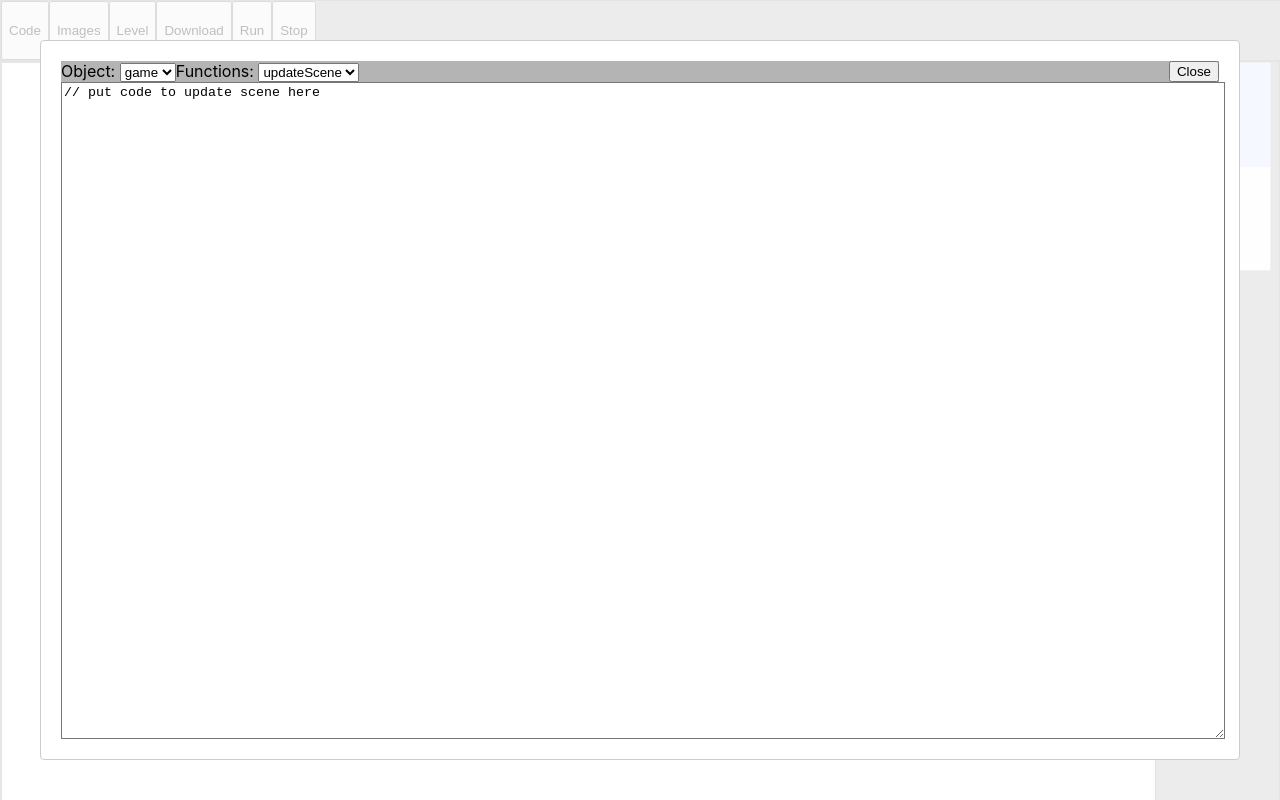
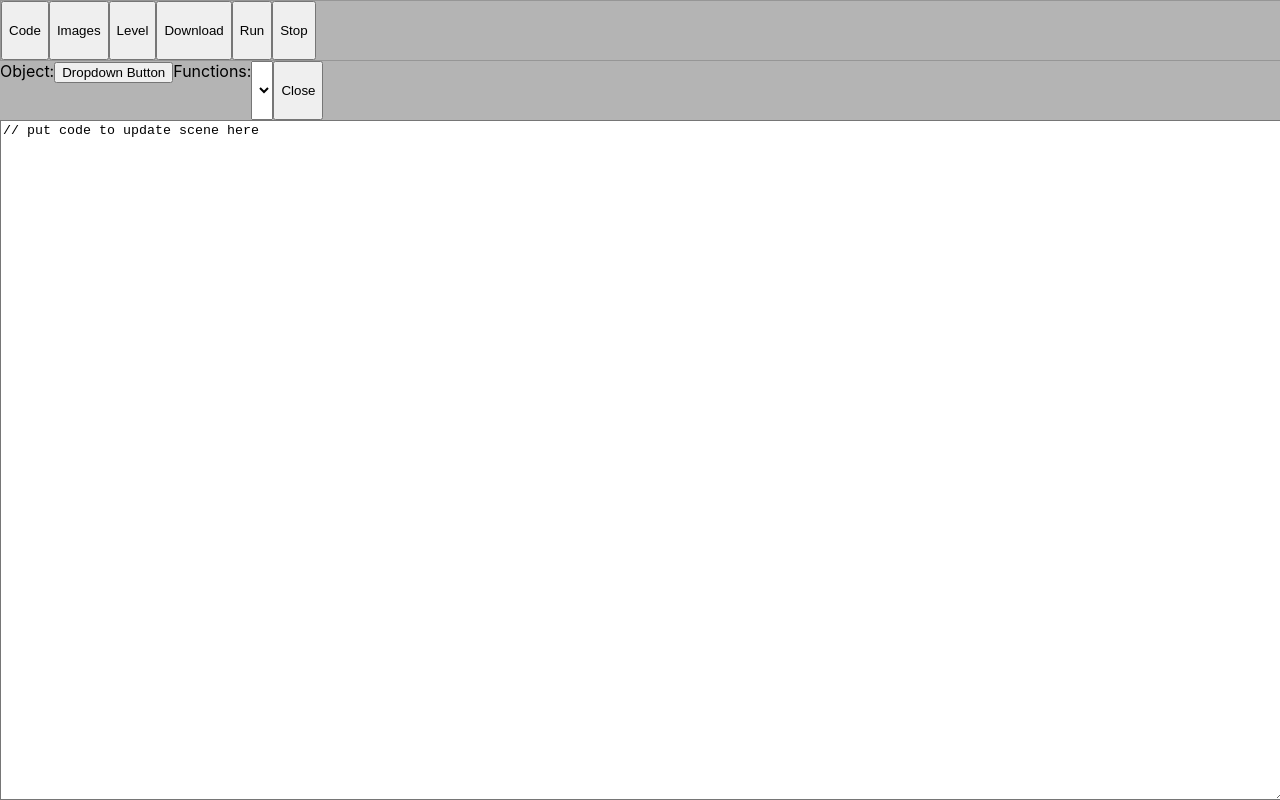
Before and after one commit to alexezh/bark.ui, a React (Create React App) app: page / in a window 1280 px wide. Both pictures are taken after a click on the button "Code". Built offline with nearby package versions, Linux system fonts and the light colour scheme; what keymirror, minilog, paper would draw is missing.

Commit message:
moving away from modal; due to dependencies

```diff
--- a/package.json
+++ b/package.json
@@ -33,8 +33,10 @@
     ]
   },
   "devDependencies": {
+    "@types/bootstrap": "^5.1.6",
     "@types/lodash": "4.14.178",
     "@types/paper": "^0.12.3",
+    "@types/react-bootstrap": "^0.32.29",
     "customize-cra": "^1.0.0",
     "lodash": "^4.17.21",
     "lodash.bindall": "^4.4.0",
@@ -42,12 +44,14 @@
     "minilog": "^3.1.0",
     "non-crypto-hash": "^0.1.2",
     "parse-color": "^1.0.0",
+    "react-bootstrap": "^2.0.4",
     "react-intl": "^2",
     "react-intl-redux": "^0.7",
     "react-list-select": "^0.4.1",
     "react-popover": "^0.5.10",
     "react-redux": "^7.2.6",
     "react-responsive": "^9.0.0-beta.5",
+    "react-select": "^5.2.1",
     "react-style-proptype": "^3.2.2",
     "scratch-l10n": "^3.14.20211219031623",
     "scratch-render-fonts": "^1.0.0-prerelease.20210401210003",
--- a/src/App.css
+++ b/src/App.css
@@ -60,7 +60,9 @@ html {
 
 .TextEditor-toolbar {
 	width: 100%;
-	flex-direction: column;
+	height: 64px;
+	display: flex;
+	flex-direction: row;
 	background-color: var(--ui-gray);
 }
 
--- a/src/AppCanvas.tsx
+++ b/src/AppCanvas.tsx
@@ -10,19 +10,20 @@ import workspace from './Workspace';
 import * as project from './Project';
 
 import './App.css';
+import { Modal } from 'react-bootstrap';
 
 export interface IAppCanvasProps {
 }
 
-enum EditorKind {
-  Unknown,
+enum EditorMode {
+  GameEditor,
   CodeEditor,
   PaintEditor,
 }
 
 export interface IAppCanvasState {
   showModal: boolean;
-  editorKind: EditorKind;
+  editorMode: EditorMode;
   codeFile?: project.CodeFileDef;
   windowWidth: number;
 }
@@ -46,7 +47,7 @@ export default class AppCanvas extends React.Component<IAppCanvasProps, IAppCanv
 
     this.state = {
       showModal: false,
-      editorKind: EditorKind.Unknown,
+      editorMode: EditorMode.GameEditor,
       windowWidth: window.innerWidth
     }
   }
@@ -70,11 +71,11 @@ export default class AppCanvas extends React.Component<IAppCanvasProps, IAppCanv
   }
 
   private onEditCode() {
-    this.setState({ showModal: true, editorKind: EditorKind.CodeEditor });
+    this.setState({ showModal: true, editorMode: EditorMode.CodeEditor });
   }
 
   private onEditImages() {
-    this.setState({ showModal: true, editorKind: EditorKind.PaintEditor });
+    this.setState({ showModal: true, editorMode: EditorMode.PaintEditor });
   }
 
   private onEditLevel() {
@@ -117,6 +118,7 @@ export default class AppCanvas extends React.Component<IAppCanvasProps, IAppCanv
     document.body.removeChild(event.target);
   }
 
+  //  <ReactModal isOpen={this.state.showModal} contentLabel="CodeEditor">
   public render() {
     return (
       <div id='AppCanvas' className="Canvas-main">
@@ -127,19 +129,57 @@ export default class AppCanvas extends React.Component<IAppCanvasProps, IAppCanv
           onDownloadProject={this.onDownloadProject}
           onStartGame={this.onStartGame}
           onStopGame={this.onStopGame} />
-        <GameCanvas />
 
-        <ReactModal isOpen={this.state.showModal} contentLabel="CodeEditor">
+        {
+          this.state.editorMode === EditorMode.GameEditor ?
+            <GameCanvas /> : null
+        }
+
+        {
+          this.state.editorMode === EditorMode.CodeEditor ?
+            <TextEditorCanvas onClose={this.onCloseModal} codeBlock={workspace.lastEditedCodeBlock} /> : null
+        }
+        {
+          this.state.editorMode === EditorMode.PaintEditor ?
+            <PaintEditorCanvas onClose={this.onCloseModal} /> : null
+        }
+      </div >
+    );
+  }
+  /*
+    public render() {
+      return (
+        <div id='AppCanvas' className="Canvas-main">
+          <MainToolbar
+            onEditCode={this.onEditCode}
+            onEditImages={this.onEditImages}
+            onEditLevel={this.onEditLevel}
+            onDownloadProject={this.onDownloadProject}
+            onStartGame={this.onStartGame}
+            onStopGame={this.onStopGame} />
+          <GameCanvas />
+
           {
             this.state.editorKind === EditorKind.CodeEditor ?
-              <TextEditorCanvas onClose={this.onCloseModal} codeBlock={workspace.lastEditedCodeBlock} /> : null
+              <Modal show={true} fullscreen={true}>
+                <Modal.Header closeButton>
+                  <Modal.Title>Modal</Modal.Title>
+                </Modal.Header>
+                <Modal.Body>
+                  <TextEditorCanvas onClose={this.onCloseModal} codeBlock={workspace.lastEditedCodeBlock} />
+                </Modal.Body>
+              </Modal> : null
           }
           {
             this.state.editorKind === EditorKind.PaintEditor ?
-              <PaintEditorCanvas onClose={this.onCloseModal} /> : null
+              <Modal.Dialog fullscreen={true}>
+                <Modal.Body>
+                  <PaintEditorCanvas onClose={this.onCloseModal} />
+                </Modal.Body>
+              </Modal.Dialog > : null
           }
-        </ReactModal>
-      </div>
-    );
-  }
+        </div >
+      );
+    }
+    */
 }
--- a/src/TextEditorToolbar.tsx
+++ b/src/TextEditorToolbar.tsx
@@ -1,6 +1,7 @@
 import * as React from 'react';
 import { CodeBlockDef, CodeFileDef, project } from './Project';
 import _ from "lodash";
+import { Dropdown } from 'react-bootstrap';
 
 export interface ITextEditorToolbarProps {
   codeBlock: CodeBlockDef;
@@ -19,7 +20,8 @@ export default class TextEditorToolbar extends React.Component<ITextEditorToolba
 
     _.bindAll(this, [
       'onSelectFile',
-      'onSelectFunction'
+      'onSelectFunction',
+      'renderFileList',
     ]);
 
     this.state = {
@@ -52,14 +54,18 @@ export default class TextEditorToolbar extends React.Component<ITextEditorToolba
     this.props.onChange(codeBlock);
   }
 
-
   public render() {
     return (
       <div className='TextEditor-toolbar'>
         <span>Object: </span>
-        <select onChange={this.onSelectFile} value={this.state.codeFile?.id}>
+        <Dropdown onClick={this.onSelectFile} key={this.state.codeFile?.id}>
+          <Dropdown.Toggle variant="success" id="dropdown-basic">
+            Dropdown Button
+          </Dropdown.Toggle>
+          <Dropdown.Menu>
             {this.renderFileList()}
-        </select>
+          </Dropdown.Menu>
+        </Dropdown>
         <span margin-left="20px">Functions: </span>
         <select onChange={this.onSelectFunction} value={this.state.codeBlock?.id}>
           {this.renderFunctionList()}
@@ -69,30 +75,46 @@ export default class TextEditorToolbar extends React.Component<ITextEditorToolba
     );
   }
 
+  private renderFileList(): any[] {
+    let files: any[] = [];
+    project.forEachCodeFile((file) => {
+      files.push((
+        <Dropdown.Item key={file.path}>file.name</Dropdown.Item>
+      ));
+    })
+
+    return files;
+  }
+
   private renderFunctionList(): any[] {
     if (this.state.codeFile === undefined) {
       return [];
     }
 
+    return [];
+    /*
         let funcs: any[] = [];
         for (let idx in this.state.codeFile.codeBlocks) {
           let item = this.state.codeFile.codeBlocks[idx];
           funcs.push((
-        <option key={item.id}>{item.name}</option>
+            <Dropdown.Item key={item.id}>item.name</Dropdown.Item>
           ));
         }
 
-    return funcs;
+        return funcs;*/
   }
 
-  private renderFileList(): any[] {
-    let files: any[] = [];
-    project.forEachCodeFile((file) => {
-      files.push((
-        <option key={file.path}>{file.name}</option>
-      ));
-    })
+  /**
+   *
+const options = [
+  { value: 'chocolate', label: 'Chocolate' },
+  { value: 'strawberry', label: 'Strawberry' },
+  { value: 'vanilla', label: 'Vanilla' }
+]
 
-    return files;
+const MyComponent = () => (
+  <Select options={options} />
+)
+
+  */
 }
-}
```
Also changed, not shown: 1 other file (tests, documents, lock files or other folders). Lines whose indentation alone changed are shown as unchanged.
